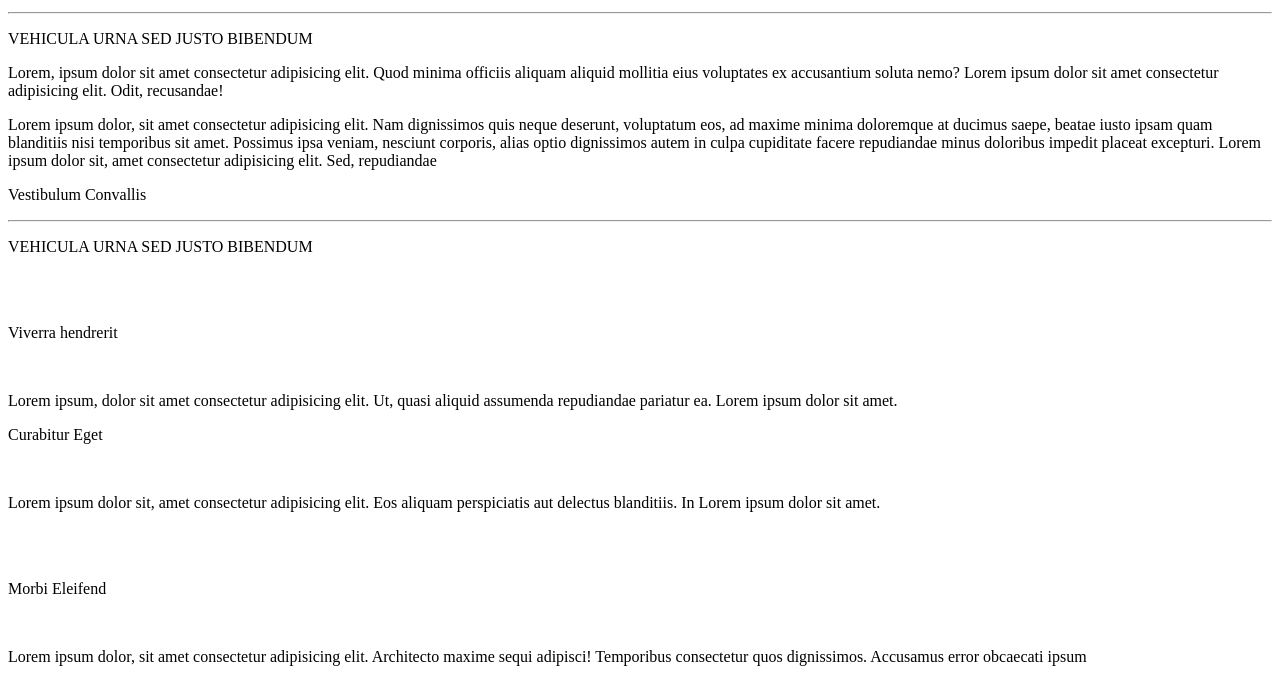
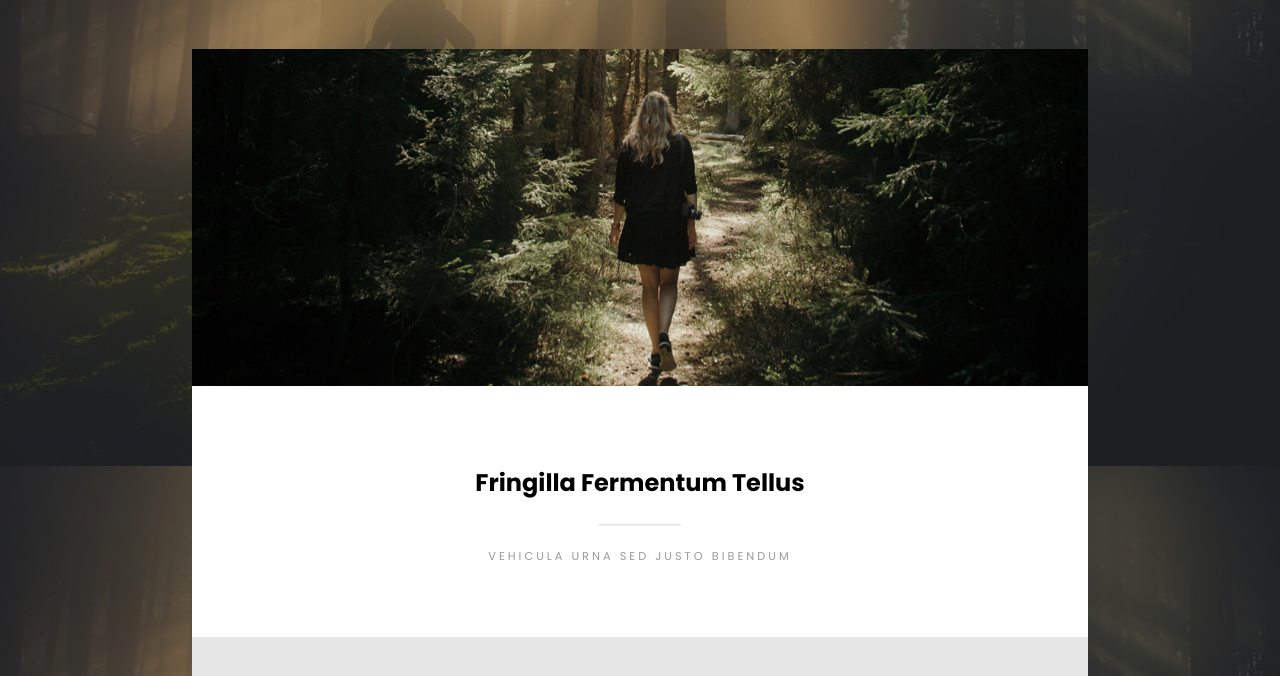
Before and after one commit to Blaxion/andy_farhad_templates, a plain HTML site: page index.html in a window 1280 px wide. Shown: the part 174-850 px from the top of the page. Drawn offline with Linux system fonts and the light colour scheme.

Commit message:
Update index.html

```diff
--- a/index.html
+++ b/index.html
@@ -5,6 +5,9 @@
     <meta http-equiv="X-UA-Compatible" content="IE=edge">
     <meta name="viewport" content="width=device-width, initial-scale=1.0">
     <title>Document</title>
+    <!-- LINKS -->
+    <link rel="stylesheet" href="public/css/style.css">
+    <link href="https://fonts.googleapis.com/css2?family=Poppins:wght@400;700&display=swap" rel="stylesheet">
     <link rel="stylesheet" href="https://pro.fontawesome.com/releases/v5.10.0/css/all.css" integrity="sha384-AYmEC3Yw5cVb3ZcuHtOA93w35dYTsvhLPVnYs9eStHfGJvOvKxVfELGroGkvsg+p" crossorigin="anonymous"/>
 
 </head>
@@ -14,62 +17,70 @@
         <p>by TEMPLATED</p>
     </header>
 
-    <section>
+    <section class="womenpath">
         <div>
-        <img  src=""  alt="">
+        <img  src="public/img/images/pic02.jpg"  alt="">
         <p>Fringilla Fermentum Tellus</p>
         <hr>
         <p>VEHICULA URNA SED JUSTO BIBENDUM</p>
         </div>
     </section>
-    <section>
+    <section class="grosPavetSaMere">
         <div>
         <p>Lorem, ipsum dolor sit amet consectetur adipisicing elit. Quod minima officiis aliquam aliquid mollitia eius voluptates ex accusantium soluta nemo? Lorem ipsum dolor sit amet consectetur adipisicing elit. Odit, recusandae! </p>
         <p>Lorem ipsum dolor, sit amet consectetur adipisicing elit. Nam dignissimos quis neque deserunt, voluptatum eos, ad maxime minima doloremque at ducimus saepe, beatae iusto ipsam quam blanditiis nisi temporibus sit amet. Possimus ipsa veniam, nesciunt corporis, alias optio dignissimos autem in culpa cupiditate facere repudiandae minus doloribus impedit placeat excepturi. Lorem ipsum dolor sit, amet consectetur adipisicing elit. Sed, repudiandae </p>
         </div>
     </section>
 
-    <section>
+    <section class="photosX4">
         <div>
             <div>
                 <p>Vestibulum Convallis</p>
                 <hr>
                 <p>VEHICULA URNA SED JUSTO BIBENDUM</p>
+
             </div>
             <div>
-                <img src="" alt="">
+                <img src="public/img/images/pic01.jpg" alt="">
             </div>
         </div>
     </section>
 
-    <section>
-        <div>
-            <div>
-                <img src="" alt="">
+    <section classe="bois">
+        <div class="carnet">
+
+            <div class="d1">
+                <img class="pix" src="public/img/images/pic06.jpg" alt="">
             </div>
-            <div>
-                <p>Viverra hendrerit</p><br>
+            <div class="d2">
+                <p>Viverra hendrerit</p>
                 <p>Lorem ipsum, dolor sit amet consectetur adipisicing elit. Ut, quasi aliquid assumenda repudiandae pariatur ea. Lorem ipsum dolor sit amet.</p>
             </div>
+
         </div>
-        <div>
-            <div>
-                <p>Curabitur Eget</p><br>
+
+        <div class="carnet">
+            <div class="d2Neo">
+                <p>Curabitur Eget</p>
                 <p>Lorem ipsum dolor sit, amet consectetur adipisicing elit. Eos aliquam perspiciatis aut delectus blanditiis. In Lorem ipsum dolor sit amet.</p>
             </div>
-            <div>
-                <img src="" alt="">
+
+            <div class="d1">
+                <img class="pix" src="public/img/images/pic07.jpg" alt="">
             </div>
         </div>
-        <div>
-            <div>
-                <img src="" alt="">
+
+        <div class="carnet">
+            <div class="d1">
+                <img  class="pix"src="public/img/images/pic08.jpg" alt="">
             </div>
-            <div>
-                <p>Morbi Eleifend</p><br>
+
+            <div class="d2">
+                <p>Morbi Eleifend</p>
                 <p>Lorem ipsum dolor, sit amet consectetur adipisicing elit. Architecto maxime sequi adipisci! Temporibus consectetur quos dignissimos. Accusamus error obcaecati ipsum</p>
             </div>
         </div>
+
     </section>
     <footer>
         <div>
```
